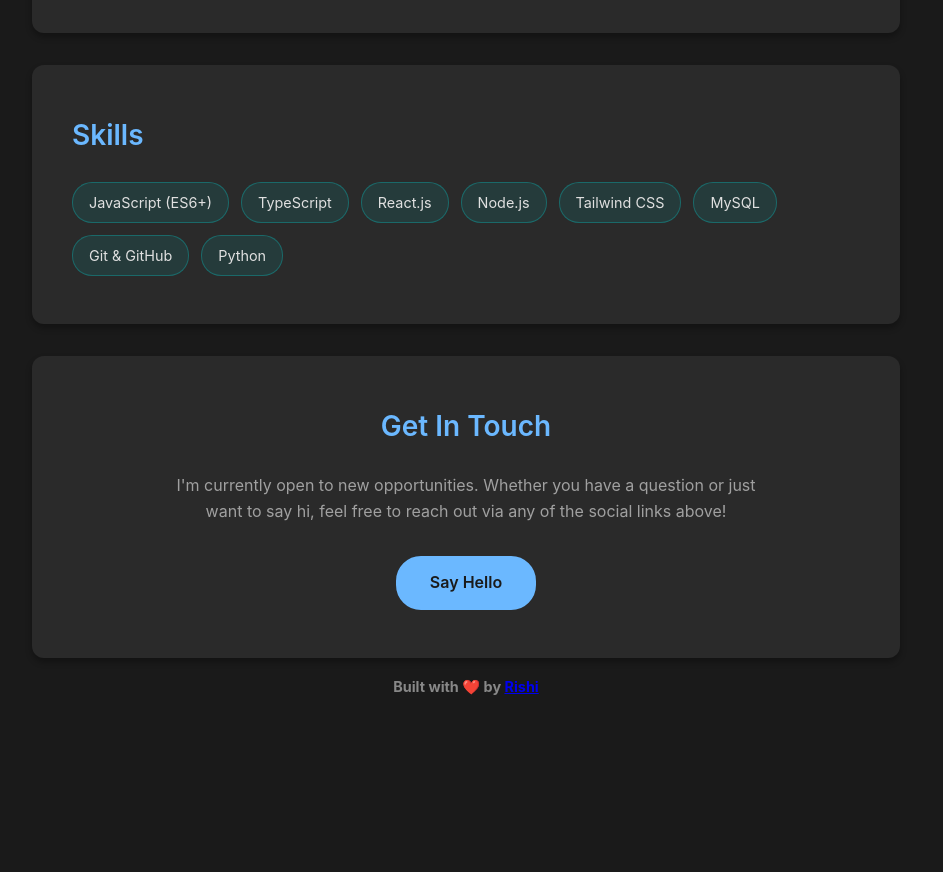
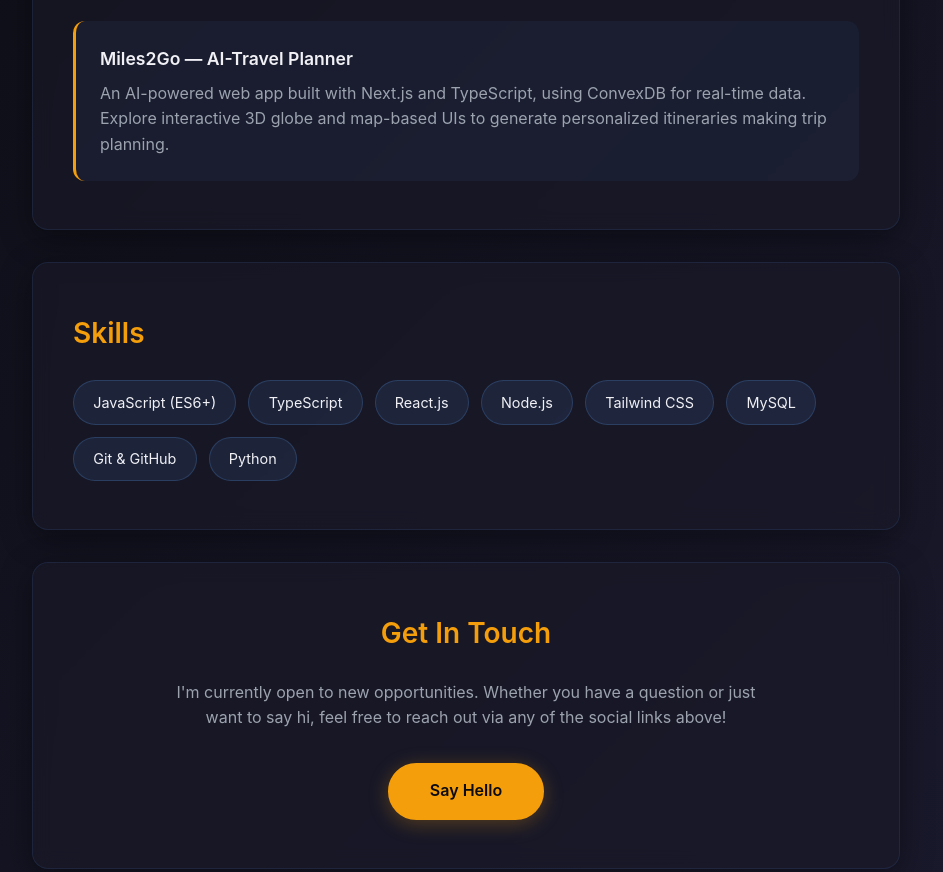
Before and after one commit to RishiBuilds/about-me-site, a plain HTML site: page index.html in a window 1280 px wide. Shown: the part 1026-1898 px from the top of the page, without its empty margins (174-1117 px from the left). Before the commit the page ends 1756 px from the top, so only its background shows below. Drawn offline with Linux system fonts and the light colour scheme.

Commit message:
enhanced hover states, transitions, button feedback as well as decreased scroll scale

```diff
--- a/script.js
+++ b/script.js
@@ -59,7 +59,7 @@ document.addEventListener("DOMContentLoaded", function() {
           const navbar = document.querySelector('.navbar');
           const navbarHeight = navbar ? navbar.offsetHeight : 0;
 
-          const targetPosition = targetElement.offsetTop - navbarHeight - 20;
+          const targetPosition = targetElement.offsetTop - navbarHeight - 2;
 
           window.scrollTo({
             top: targetPosition,
--- a/style.css
+++ b/style.css
@@ -1,11 +1,12 @@
 :root {
-  --bg-dark: #1a1a1a;
-  --bg-card: #2a2a2a;
-  --text-light: #e0e0e0;
-  --text-muted: #a0a0a0;
-  --accent: #6bb8ff;
-  --accent-hover: #87cdff;
-  --transition-speed: 0.3s;
+  --bg-dark: #0a0a0f;
+  --bg-gradient: linear-gradient(135deg, #0a0a0f 0%, #1a1a2e 100%);
+  --bg-card: rgba(25, 25, 40, 0.6);
+  --text-light: #f0f0f5;
+  --text-muted: #9ca3af;
+  --accent: #F59E0B;
+  --accent-glow: rgba(245, 158, 11, 0.28);
+  --transition: 0.3s cubic-bezier(0.4, 0, 0.2, 1);
 }
 
 * {
@@ -15,24 +16,26 @@
 }
 
 body {
-  background-color: var(--bg-dark);
+  background: var(--bg-gradient);
   color: var(--text-light);
   font-family: -apple-system, BlinkMacSystemFont, 'Segoe UI', Roboto, 'Helvetica Neue', Arial, sans-serif;
   line-height: 1.6;
   scroll-behavior: smooth;
+  min-height: 100vh;
 }
 
 .navbar {
   position: fixed;
   width: 100%;
-  background: rgba(26, 26, 26, 0.95);
-  backdrop-filter: blur(10px);
+  background: rgba(10, 10, 15, 0.8);
+  backdrop-filter: blur(20px);
   padding: 1rem 0;
   top: 0;
   left: 0;
   z-index: 100;
-  border-bottom: 1px solid rgba(0, 212, 212, 0.1);
-  transition: transform 0.3s ease-in-out;
+  border-bottom: 1px solid rgba(96, 165, 250, 0.1);
+  transition: transform var(--transition);
+  box-shadow: 0 4px 20px rgba(0, 0, 0, 0.3);
 }
 
 .navbar ul {
@@ -50,7 +53,7 @@ body {
   color: var(--text-light);
   text-decoration: none;
   padding: 0.5rem 1rem;
-  transition: color var(--transition-speed);
+  transition: all var(--transition);
   font-weight: 500;
   font-size: 0.95rem;
   position: relative;
@@ -61,6 +64,7 @@ body {
 .navbar a:focus {
   color: var(--accent);
   outline: none;
+  text-shadow: 0 0 20px var(--accent-glow);
 }
 
 .navbar a.active {
@@ -98,11 +102,19 @@ body {
 }
 
 .section {
-  background-color: var(--bg-card);
-  border-radius: 12px;
+  background: var(--bg-card);
+  backdrop-filter: blur(10px);
+  border-radius: 16px;
   padding: 3rem 2.5rem;
-  box-shadow: 0 4px 6px rgba(0, 0, 0, 0.3);
+  box-shadow: 0 8px 32px rgba(0, 0, 0, 0.4);
   margin-bottom: 2rem;
+  border: 1px solid rgba(96, 165, 250, 0.1);
+  transition: all var(--transition);
+}
+
+.section:hover {
+  border-color: rgba(96, 165, 250, 0.2);
+  box-shadow: 0 12px 40px rgba(0, 0, 0, 0.5), 0 0 40px rgba(96, 165, 250, 0.1);
 }
 
 .section:first-of-type {
@@ -115,6 +127,7 @@ h1 {
   font-size: 2.5rem;
   font-weight: 700;
   margin: 1rem 0 0.5rem;
+  text-shadow: 0 0 30px var(--accent-glow);
 }
 
 h2 {
@@ -136,9 +149,16 @@ h3 {
   height: 150px;
   border-radius: 50%;
   object-fit: cover;
-  border: 4px solid var(--accent);
+  border: 3px solid var(--accent);
   display: block;
   margin: 0 auto;
+  box-shadow: 0 0 40px var(--accent-glow), 0 8px 24px rgba(0, 0, 0, 0.4);
+  transition: all var(--transition);
+}
+
+.profile-pic:hover {
+  transform: scale(1.05);
+  box-shadow: 0 0 60px var(--accent-glow), 0 12px 32px rgba(0, 0, 0, 0.5);
 }
 
 .loc {
@@ -174,29 +194,40 @@ h3 {
 .links a {
   color: var(--text-light);
   font-size: 1.5rem;
-  transition: all var(--transition-speed);
+  transition: all var(--transition);
   display: inline-flex;
   align-items: center;
   justify-content: center;
+  padding: 0.5rem;
+  border-radius: 8px;
 }
 
 .links a:hover,
 .links a:focus {
   color: var(--accent);
-  transform: translateY(-3px);
+  transform: translateY(-4px);
   outline: none;
+  background: rgba(96, 165, 250, 0.1);
+  box-shadow: 0 4px 20px var(--accent-glow);
 }
 
 .project-item {
-  margin-bottom: 1rem;
-  padding-bottom: 1rem;
-  border-bottom: 1px solid rgba(255, 255, 255, 0.1);
+  margin-bottom: 1.5rem;
+  padding: 1.5rem;
+  background: rgba(96, 165, 250, 0.05);
+  border-radius: 12px;
+  border-left: 3px solid var(--accent);
+  transition: all var(--transition);
+}
+
+.project-item:hover {
+  background: rgba(96, 165, 250, 0.08);
+  transform: translateX(8px);
+  box-shadow: 0 4px 20px rgba(96, 165, 250, 0.15);
 }
 
 .project-item:last-child {
-  border-bottom: none;
   margin-bottom: 0;
-  padding-bottom: 0;
 }
 
 .project-item p {
@@ -212,19 +243,21 @@ h3 {
 }
 
 .skill-label {
-  background-color: rgba(0, 212, 212, 0.1);
+  background: rgba(96, 165, 250, 0.1);
   color: var(--text-light);
-  padding: 0.5rem 1rem;
-  border-radius: 20px;
+  padding: 0.6rem 1.2rem;
+  border-radius: 24px;
   font-size: 0.9rem;
-  border: 1px solid rgba(0, 212, 212, 0.3);
-  transition: all var(--transition-speed);
+  border: 1px solid rgba(96, 165, 250, 0.2);
+  transition: all var(--transition);
+  cursor: default;
 }
 
 .skill-label:hover {
-  background-color: rgba(0, 212, 212, 0.2);
+  background: rgba(96, 165, 250, 0.15);
   border-color: var(--accent);
-  transform: translateY(-2px);
+  transform: translateY(-3px);
+  box-shadow: 0 4px 16px var(--accent-glow);
 }
 
 #meet {
@@ -240,30 +273,42 @@ h3 {
 
 .contact-button {
   display: inline-block;
-  background-color: var(--accent);
-  color: var(--bg-dark);
-  padding: 0.75rem 2rem;
-  border-radius: 25px;
+  background: var(--accent);
+  color: #0a0a0f;
+  padding: 0.85rem 2.5rem;
+  border-radius: 30px;
   text-decoration: none;
   font-weight: 600;
-  transition: all var(--transition-speed);
+  transition: all var(--transition);
   border: 2px solid var(--accent);
+  box-shadow: 0 4px 20px var(--accent-glow);
 }
 
 .contact-button:hover,
 .contact-button:focus {
-  background-color: transparent;
+  background: transparent;
   color: var(--accent);
-  transform: translateY(-2px);
-  box-shadow: 0 4px 12px rgba(0, 212, 212, 0.3);
+  transform: translateY(-3px);
+  box-shadow: 0 8px 32px var(--accent-glow);
   outline: none;
 }
 
 .footer {
   margin-top: 2rem;
+  padding: 1.5rem 0;
   font-size: 0.9rem;
-  color: #888;
+  color: var(--text-muted);
   text-align: center;
+}
+
+.footer a {
+  color: var(--accent);
+  text-decoration: none;
+  transition: all var(--transition);
+}
+
+.footer a:hover {
+  text-shadow: 0 0 20px var(--accent-glow);
 }
 
 
```
